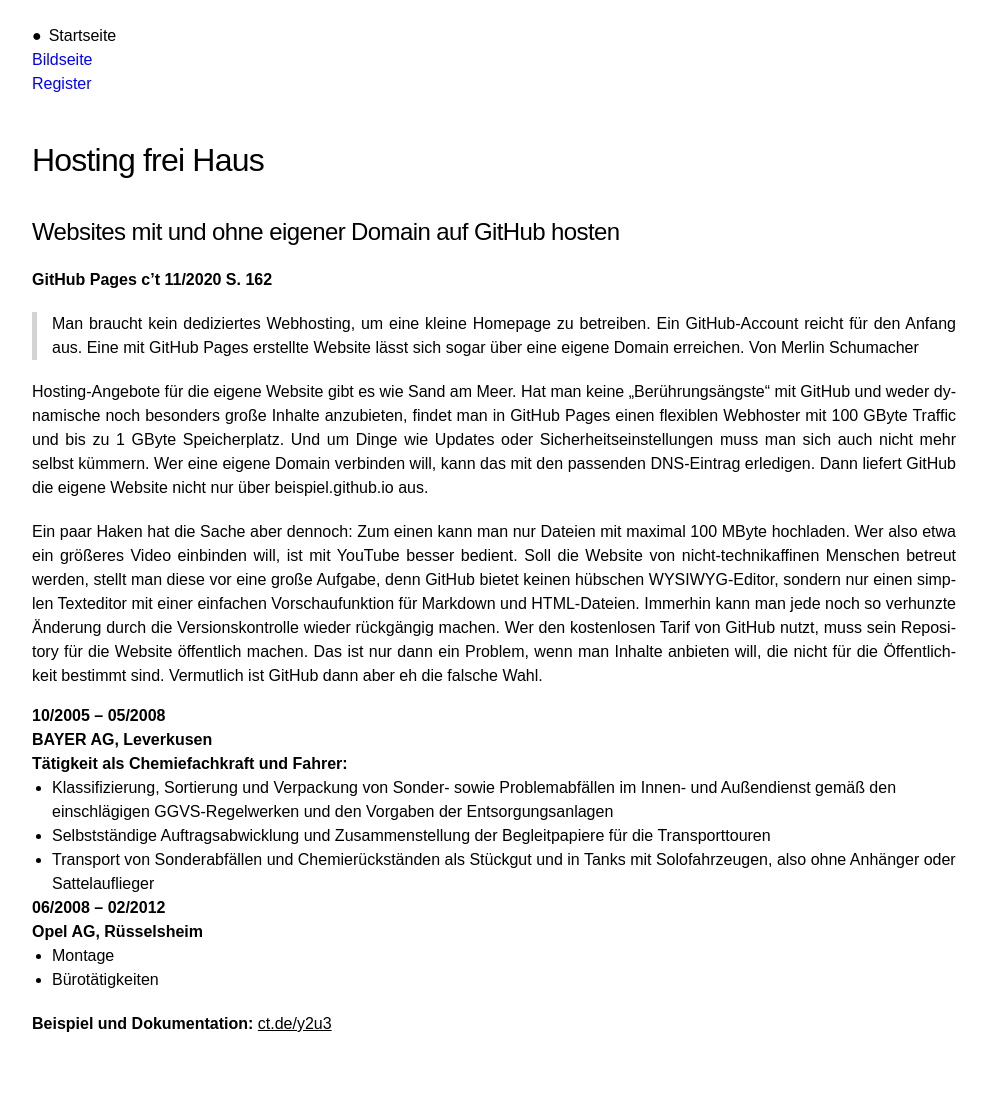
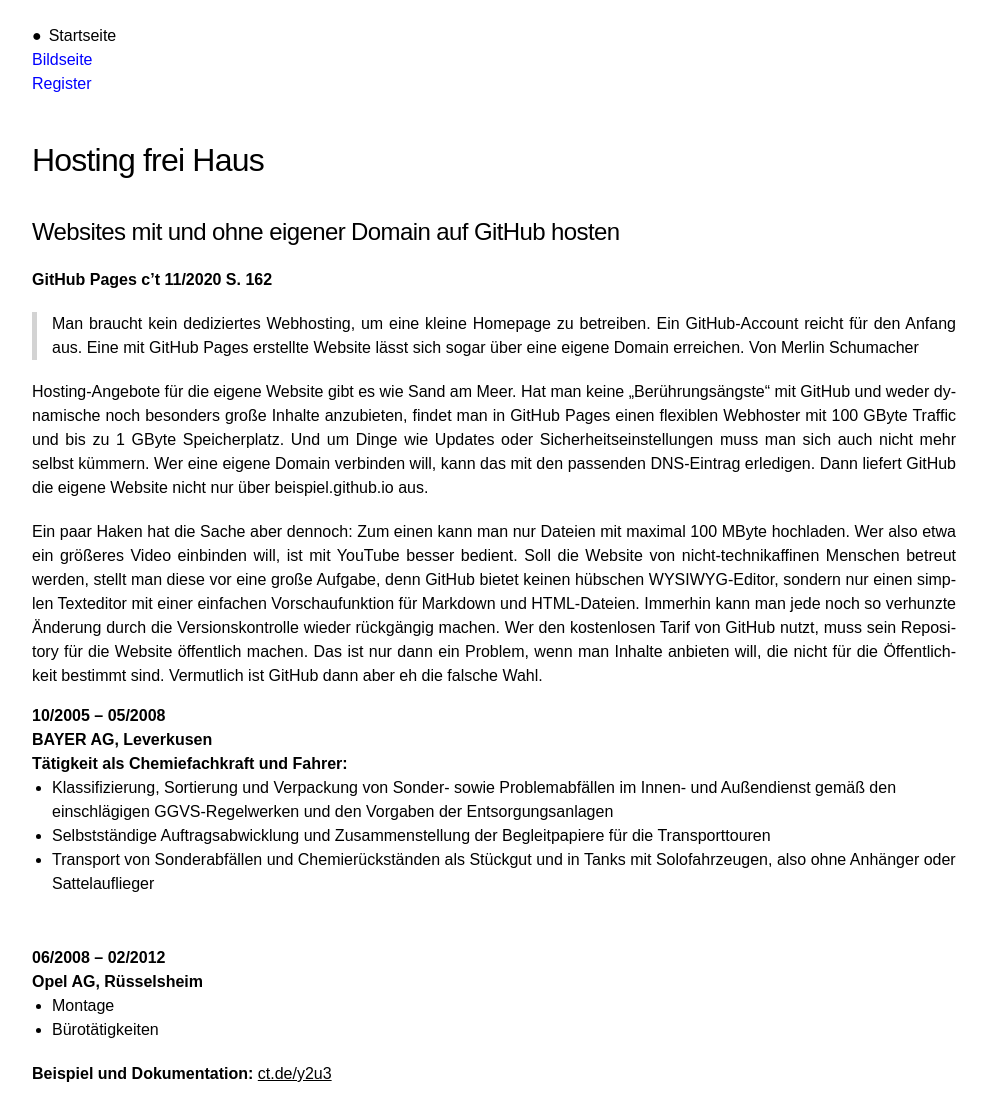
Before and after one commit to webuser-ralf/webuser-ralf.github.io, a Jekyll site: the page built from index.md, in a window 1280 px wide. Shown: the whole page, without its empty margins (146-1133 px from the left). Built offline with Jekyll 4.4.1, drawn with Linux system fonts in a browser that asks for light colours; our own code applies the rules of GitHub Pages for plain Markdown files; before the commit the page ends 1060 px from its top, so only the background shows below that.

Commit message:
Update layout.scss

```diff
--- a/_sass/layout.scss
+++ b/_sass/layout.scss
@@ -18,6 +18,10 @@
     /*display: none;*/
     /*width: 50%;*/
     margin: 10px 0 10px 0;
+}
+
+.ul-abstand {
+    margin-top: 50px;
 }
 
 ul {
```
